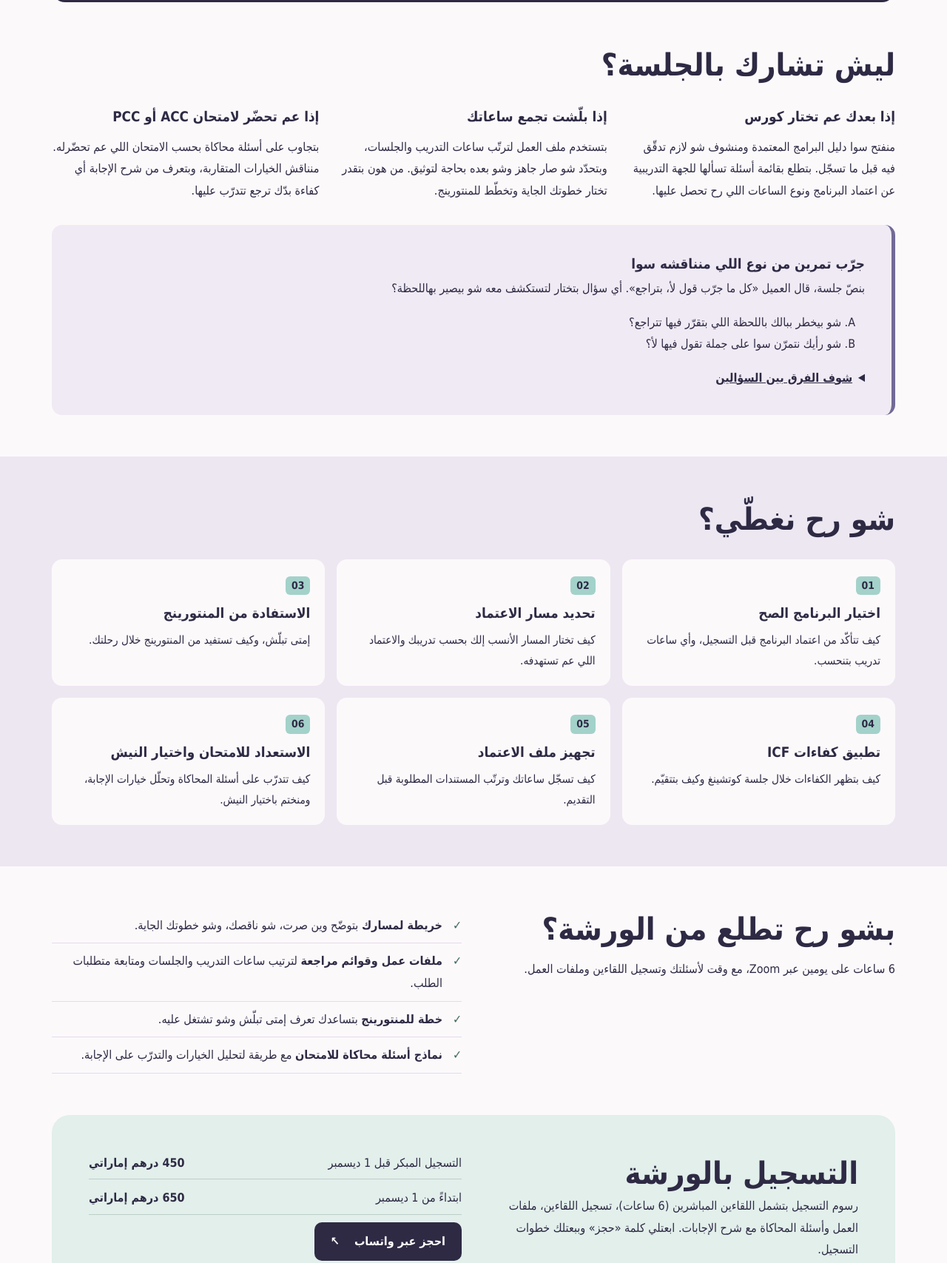
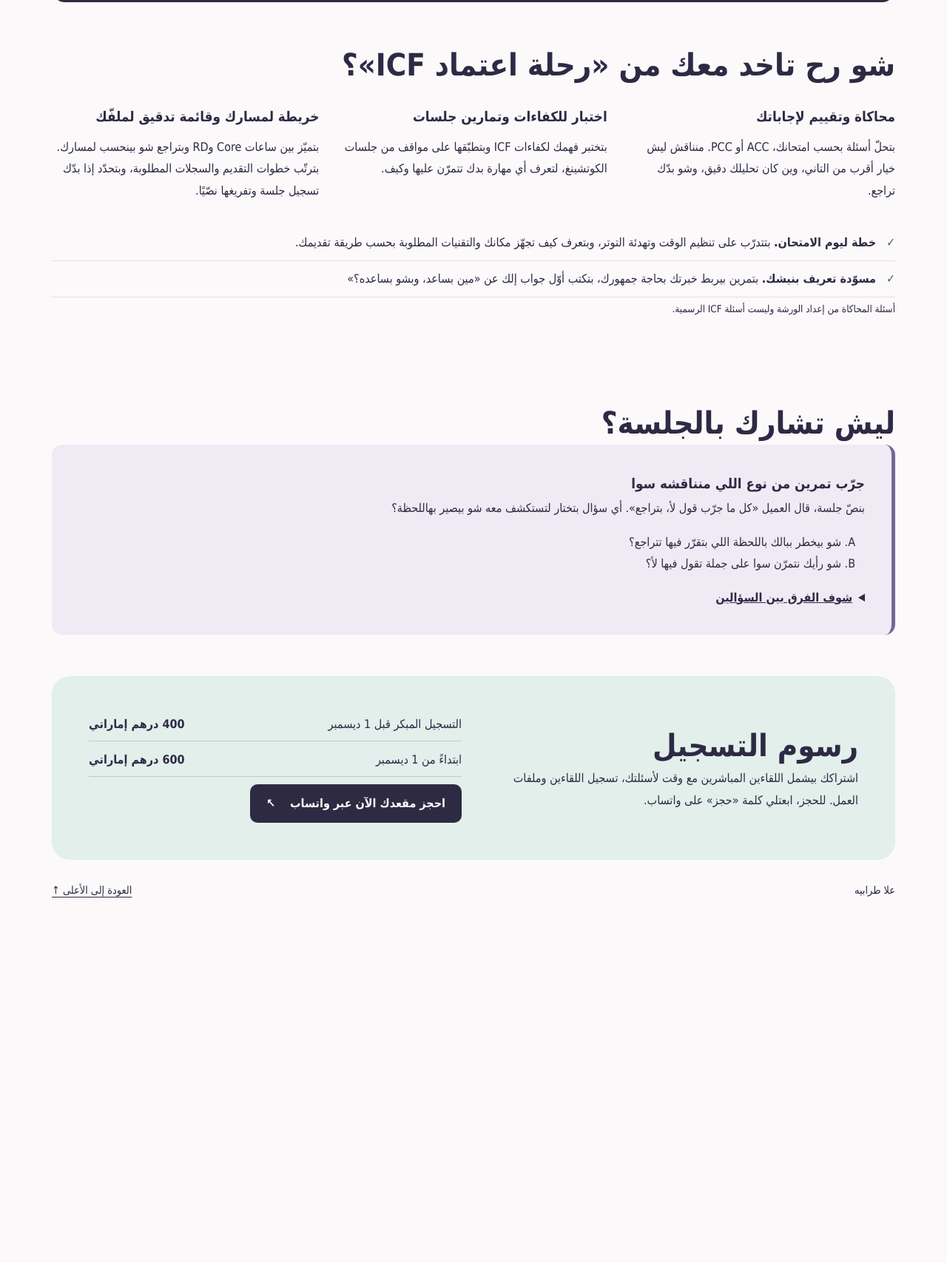
Before and after one commit to kmadev-dev/icf-journey-with-ola, a plain HTML site: page index.html in a window 1280 px wide. Shown: the part 781-2488 px from the top of the page at 74% size. After the commit the page ends 2025 px from the top, so only its background shows below. Drawn offline with Linux system fonts and the light colour scheme.

Commit message:
Lead with workshop outcomes and update registration fees

```diff
--- a/index.html
+++ b/index.html
@@ -4,23 +4,23 @@
 <meta charset="utf-8">
 <meta name="viewport" content="width=device-width, initial-scale=1">
 <title>رحلة اعتماد ICF | ورشة مع علا طرابيه</title>
-<meta name="description" content="ورشة تفاعلية مع علا طرابيه، كوتش ICF-PCC. من اختيار كورس الكوتشينغ إلى تجهيز طلب اعتماد ACC أو PCC. عبر Zoom يومي 9 و10 ديسمبر 2026.">
+<meta name="description" content="تدرّب على محاكاة ACC أو PCC مع علا طرابيه، وافهم أسباب أخطائك وجهّز قائمة تدقيق لملف اعتمادك. لقاءان عبر Zoom يومي 9 و10 ديسمبر 2026.">
 <link rel="stylesheet" href="style.css">
 </head>
 <body>
 <header class="shell header">
 <a class="brand" href="#top"><img src="logo.png" alt="" width="52" height="52"><span>علا طرابيه<small>كوتش معتمدة بدرجة PCC من ICF</small></span></a>
-<nav aria-label="أقسام الصفحة"><a href="#why">ليش تشارك؟</a><a href="#topics">المحاور</a><a href="#outcomes">المخرجات</a><a href="#booking">التسجيل</a></nav>
+<nav aria-label="أقسام الصفحة"><a href="#outcomes">شو رح تاخد؟</a><a href="#why">جرّب تمرين</a><a href="#booking">التسجيل</a></nav>
 </header>
 <main id="top">
 <section class="hero shell" aria-labelledby="title">
 <div class="intro">
 <p class="eyebrow">ورشة تفاعلية عبر Zoom</p>
 <h1 id="title">رحلة اعتماد <bdi>ICF</bdi></h1>
-<p class="subtitle">من اختيار الكورس إلى تجهيز طلب الاعتماد</p>
-<p>قبل ما تدفع على كورس، كيف بتتأكّد إنّ ساعاته بتفيدك بمسار الاعتماد؟ وإذا بلّشت تحضّر للامتحان، شو بتعمل لما يبدوا جوابين مقنعين؟</p>
-<p>أنا علا طرابيه. وقت كنت حضّر لاعتمادي، أخدت منّي هالأسئلة وقت ومصاري. بهاللقاءين منشتغل سوا على قرارات رح تواجهك بنفسك، من اختيار التدريب لشرح سبب اختيارك لجواب معيّن.</p>
-<a class="button" href="https://wa.me/971508780362?text=%D8%AD%D8%AC%D8%B2">للاستفسار والحجز عبر واتساب <span aria-hidden="true">↖</span></a>
+<p class="subtitle">لو برجع حضّر لاعتمادي، كنت بطلب من حدا يسمع ليش اخترت هالجواب.</p>
+<p>لأنّه حتى لو جاوبت صح، في فرق بين «حسّيت هيدا الأنسب» و«فهمت شو عم يطلب العميل بهاللحظة». أنا علا طرابيه، وهيدا اللي حابّة نشتغل عليه سوا.</p>
+<p>خلال 6 ساعات، بتجرّب أسئلة لمسارك، ومنراجع منطق إجاباتك. بتطلع عارف شو بدّك تقوّي بجلساتك، وشو بعد ناقص بملفّك قبل التقديم.</p>
+<a class="button" href="https://wa.me/971508780362?text=%D8%AD%D8%AC%D8%B2">احجز مقعدك الآن عبر واتساب <span aria-hidden="true">↖</span></a>
 </div>
 <figure class="portrait"><img src="ola.jpg" alt="علا طرابيه، مقدّمة ورشة رحلة اعتماد ICF" width="1107" height="1280"><figcaption><strong>علا طرابيه</strong><span>كوتش معتمدة بدرجة PCC من ICF</span></figcaption></figure>
 </section>
@@ -30,13 +30,21 @@
 <div><strong>7:00–10:00 مساءً</strong><span>بتوقيت السعودية</span></div>
 <div><strong>6:00–9:00 مساءً</strong><span>بتوقيت مصر</span></div>
 </div>
+<section class="shell section" id="outcomes" aria-labelledby="takeaways">
+<h2 id="takeaways">شو رح تاخد معك من «رحلة اعتماد ICF»؟</h2>
+<div class="value-columns" id="topics">
+<div><h3>محاكاة وتقييم لإجاباتك</h3><p>بتحلّ أسئلة بحسب امتحانك، <bdi>ACC</bdi> أو <bdi>PCC</bdi>. منناقش ليش خيار أقرب من التاني، وين كان تحليلك دقيق، وشو بدّك تراجع.</p></div>
+<div><h3>اختبار للكفاءات وتمارين جلسات</h3><p>بتختبر فهمك لكفاءات ICF وبتطبّقها على مواقف من جلسات الكوتشينغ، لتعرف أي مهارة بدك تتمرّن عليها وكيف.</p></div>
+<div><h3>خريطة لمسارك وقائمة تدقيق لملفّك</h3><p>بتميّز بين ساعات <bdi>Core</bdi> و<bdi>RD</bdi> وبتراجع شو بينحسب لمسارك. بترتّب خطوات التقديم والسجلات المطلوبة، وبتحدّد إذا بدّك تسجيل جلسة وتفريغها نصّيًا.</p></div>
+</div>
+<ul class="checklist">
+<li><strong>خطة ليوم الامتحان.</strong> بتتدرّب على تنظيم الوقت وتهدئة التوتر، وبتعرف كيف تجهّز مكانك والتقنيات المطلوبة بحسب طريقة تقديمك.</li>
+<li><strong>مسوّدة تعريف بنيشك.</strong> بتمرين بيربط خبرتك بحاجة جمهورك، بتكتب أوّل جواب إلك عن «مين بساعد، وبشو بساعده؟»</li>
+</ul>
+<p><small>أسئلة المحاكاة من إعداد الورشة وليست أسئلة ICF الرسمية.</small></p>
+</section>
 <section class="shell section why" id="why" aria-labelledby="why-heading">
 <h2 id="why-heading">ليش تشارك بالجلسة؟</h2>
-<div class="value-columns">
-<div><h3>إذا بعدك عم تختار كورس</h3><p>منفتح سوا دليل البرامج المعتمدة ومنشوف شو لازم تدقّق فيه قبل ما تسجّل. بتطلع بقائمة أسئلة تسألها للجهة التدريبية عن اعتماد البرنامج ونوع الساعات اللي رح تحصل عليها.</p></div>
-<div><h3>إذا بلّشت تجمع ساعاتك</h3><p>بتستخدم ملف العمل لترتّب ساعات التدريب والجلسات، وبتحدّد شو صار جاهز وشو بعده بحاجة لتوثيق. من هون بتقدر تختار خطوتك الجاية وتخطّط للمنتورينج.</p></div>
-<div><h3>إذا عم تحضّر لامتحان ACC أو PCC</h3><p>بتجاوب على أسئلة محاكاة بحسب الامتحان اللي عم تحضّرله. منناقش الخيارات المتقاربة، وبتعرف من شرح الإجابة أي كفاءة بدّك ترجع تتدرّب عليها.</p></div>
-</div>
 <div class="sample">
 <h3>جرّب تمرين من نوع اللي منناقشه سوا</h3>
 <p>بنصّ جلسة، قال العميل «كل ما جرّب قول لأ، بتراجع». أي سؤال بتختار لتستكشف معه شو بيصير بهاللحظة؟</p>
@@ -44,34 +52,12 @@
 <details><summary>شوف الفرق بين السؤالين</summary><p>السؤال الأوّل بيترك للعميل مساحة يكتشف شو بيصير معه قبل ما يتراجع. التاني بينتقل مباشرةً لتمرين عملي. ممكن يفيده إذا طلب يتدرّب، بس بهالموقف هدفنا بعده الاستكشاف. هيدا مثال توضيحي من إعداد الورشة.</p></details>
 </div>
 </section>
-<section class="topics" id="topics">
-<div class="shell section">
-<h2>شو رح نغطّي؟</h2>
-<ol class="grid">
-<li><h3>اختيار البرنامج الصح</h3><p>كيف تتأكّد من اعتماد البرنامج قبل التسجيل، وأي ساعات تدريب بتنحسب.</p></li>
-<li><h3>تحديد مسار الاعتماد</h3><p>كيف تختار المسار الأنسب إلك بحسب تدريبك والاعتماد اللي عم تستهدفه.</p></li>
-<li><h3>الاستفادة من المنتورينج</h3><p>إمتى تبلّش، وكيف تستفيد من المنتورينج خلال رحلتك.</p></li>
-<li><h3>تطبيق كفاءات ICF</h3><p>كيف بتظهر الكفاءات خلال جلسة كوتشينغ وكيف بتتقيّم.</p></li>
-<li><h3>تجهيز ملف الاعتماد</h3><p>كيف تسجّل ساعاتك وترتّب المستندات المطلوبة قبل التقديم.</p></li>
-<li><h3>الاستعداد للامتحان واختيار النيش</h3><p>كيف تتدرّب على أسئلة المحاكاة وتحلّل خيارات الإجابة، ومنختم باختيار النيش.</p></li>
-</ol>
-</div>
-</section>
-<section class="shell section outcomes" id="outcomes">
-<div><h2>بشو رح تطلع من الورشة؟</h2><p>6 ساعات على يومين عبر Zoom، مع وقت لأسئلتك وتسجيل اللقاءين وملفات العمل.</p></div>
-<ul class="checklist">
-<li><strong>خريطة لمسارك</strong> بتوضّح وين صرت، شو ناقصك، وشو خطوتك الجاية.</li>
-<li><strong>ملفات عمل وقوائم مراجعة</strong> لترتيب ساعات التدريب والجلسات ومتابعة متطلبات الطلب.</li>
-<li><strong>خطة للمنتورينج</strong> بتساعدك تعرف إمتى تبلّش وشو تشتغل عليه.</li>
-<li><strong>نماذج أسئلة محاكاة للامتحان</strong> مع طريقة لتحليل الخيارات والتدرّب على الإجابة.</li>
-</ul>
-</section>
 <section class="shell booking" id="booking">
-<div><h2>التسجيل بالورشة</h2><p>رسوم التسجيل بتشمل اللقاءين المباشرين (6 ساعات)، تسجيل اللقاءين، ملفات العمل وأسئلة المحاكاة مع شرح الإجابات. ابعتلي كلمة «حجز» وببعتلك خطوات التسجيل.</p></div>
+<div><h2>رسوم التسجيل</h2><p>اشتراكك بيشمل اللقاءين المباشرين مع وقت لأسئلتك، تسجيل اللقاءين وملفات العمل. للحجز، ابعتلي كلمة «حجز» على واتساب.</p></div>
 <div class="prices">
-<div><span>التسجيل المبكر قبل 1 ديسمبر</span><strong>450 درهم إماراتي</strong></div>
-<div><span>ابتداءً من 1 ديسمبر</span><strong>650 درهم إماراتي</strong></div>
-<a class="button" href="https://wa.me/971508780362?text=%D8%AD%D8%AC%D8%B2">احجز عبر واتساب <span aria-hidden="true">↖</span></a>
+<div><span>التسجيل المبكر قبل 1 ديسمبر</span><strong>400 درهم إماراتي</strong></div>
+<div><span>ابتداءً من 1 ديسمبر</span><strong>600 درهم إماراتي</strong></div>
+<a class="button" href="https://wa.me/971508780362?text=%D8%AD%D8%AC%D8%B2">احجز مقعدك الآن عبر واتساب <span aria-hidden="true">↖</span></a>
 </div>
 </section>
 </main>
```
